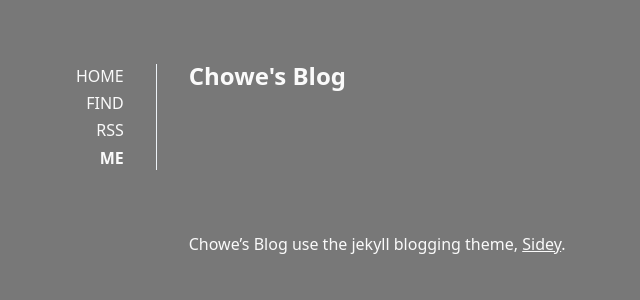
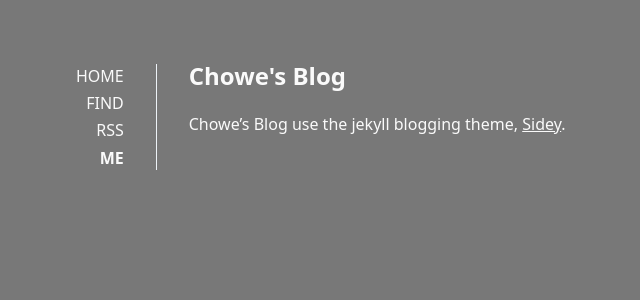
Before and after one commit to fixed-link/fixed-link.com, a Jekyll site: the page built from _pages/about.md, in a window 1280 px wide. Shown: the top 300 px of the page, without its empty margins (164-804 px from the left). Built offline with Jekyll 4.4.1, drawn with Linux system fonts in a browser that asks for light colours.

Commit message:
Update _main.scss

```diff
--- a/_sass/_main.scss
+++ b/_sass/_main.scss
@@ -33,7 +33,7 @@ pre {
 }
 
 .post p {
-	margin: 8rem 0;
+	margin: .5rem 0;
 }
 
 .post h1, .post h2, .post h3, .post h4 {
```
